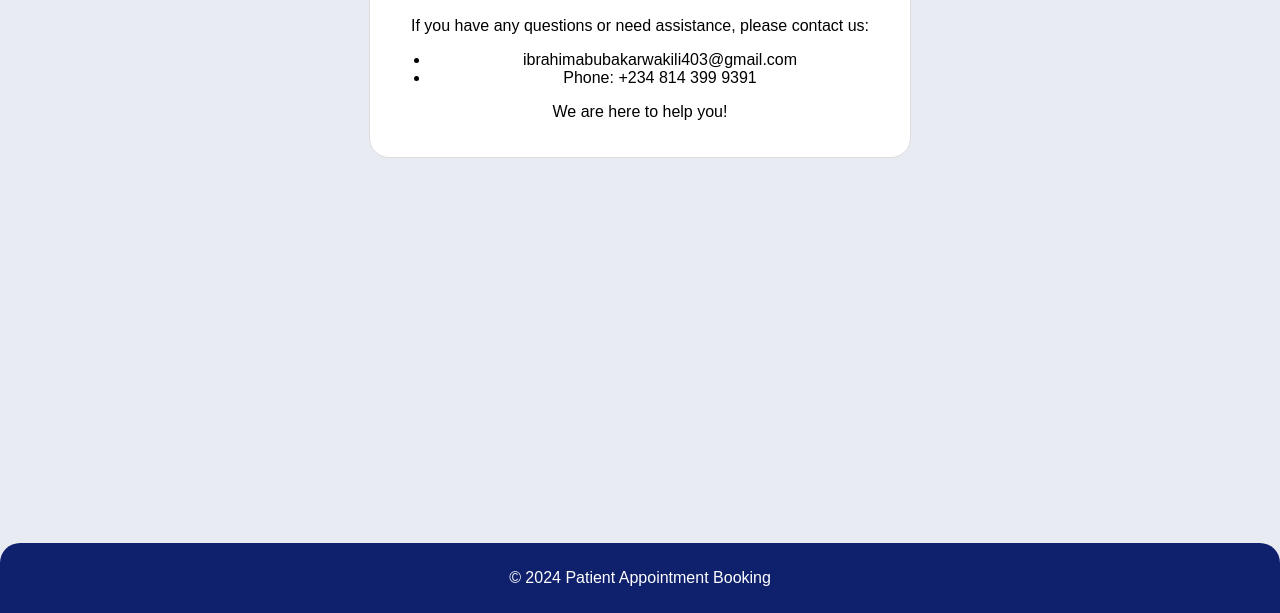
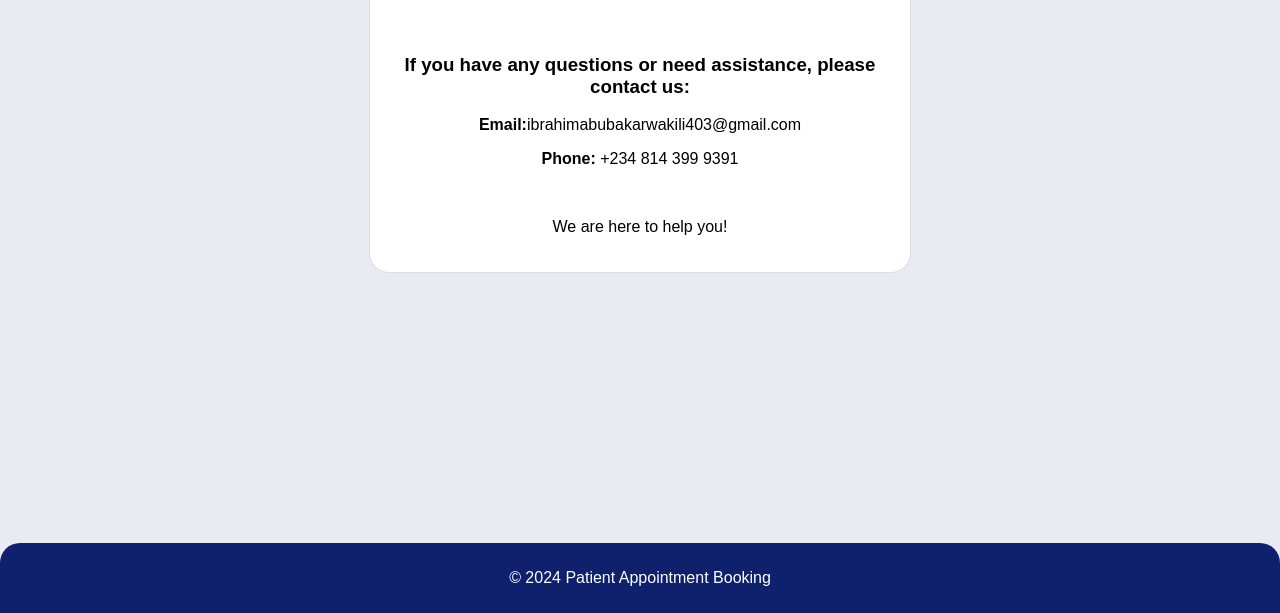
Before and after one commit to Turaki-tech/PatientAppointmentBooking, a plain HTML site: page support.html in a window 1280 px wide. Shown: the part 187-800 px from the top of the page. Drawn offline with Linux system fonts and the light colour scheme.

Commit message:
update support.html

```diff
--- a/support.html
+++ b/support.html
@@ -15,13 +15,14 @@
         </nav>
     </header>
 
-    <div class="container">
+   <div class="container">
         <h2>Support</h2>
-        <p>If you have any questions or need assistance, please contact us:</p>
-        <ul>
-            <li>ibrahimabubakarwakili403@gmail.com</li>
-            <li>Phone: +234 814 399 9391</li>
-        </ul>
+        <br>
+        <h3>If you have any questions or need assistance, please contact us:</h3>
+
+          <p><strong>Email:</strong>ibrahimabubakarwakili403@gmail.com</p>
+           <p><strong>Phone:</strong> +234 814 399 9391</p>
+        <br>
         <p>We are here to help you!</p>
     </div>
 
```
